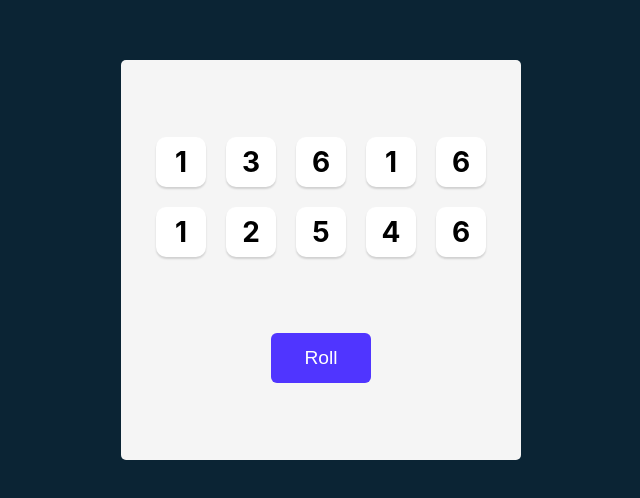
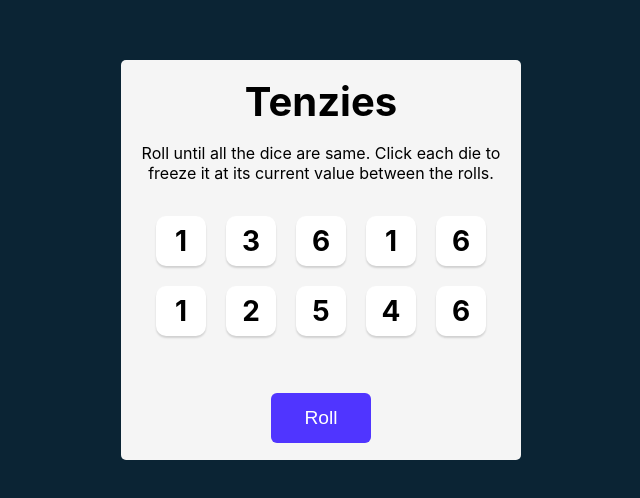
Before and after one commit to Aktagh1234/tenzies, a React (Vite) app in the folder my-tenzies-game/: page / in a window 1280 px wide. Shown: the part 140-638 px from the top of the page, without its empty margins (319-959 px from the left). Built offline with nearby package versions, Linux system fonts and the light colour scheme.

Commit message:
Added playing logic

```diff
--- a/my-tenzies-game/src/App.jsx
+++ b/my-tenzies-game/src/App.jsx
@@ -3,8 +3,6 @@ import Die from "./components/Die"
 import { nanoid } from "nanoid"
 
 export default function App(){
-
-
 
     const[dice, setDice] = useState(generateAllNewDice())
 
@@ -19,13 +17,36 @@ export default function App(){
     }
 
     function rollDice(){
-        setDice(generateAllNewDice)
+        setDice(oldDice => oldDice.map(die =>
+            die.isHeld ?
+            die :
+            {...die, value:Math.ceil(Math.random()*6)}
+        ))
     }
 
-    const diceElements = dice.map(dieObj => <Die key={dieObj.id} value={dieObj.value} />)
+    function hold(id){
+        setDice(oldDice => oldDice.map(die=> die.id === id ?
+                {...die, isHeld: !die.isHeld}:
+                die
+            )
+        )
+    }
+
+    const diceElements = dice.map(dieObj => (
+        <Die
+            key={dieObj.id}
+            value={dieObj.value}
+            isHeld={dieObj.isHeld}
+            hold = {() => hold(dieObj.id)}
+            id = {dieObj.id}
+        />)
+    )
 
     return (
         <main>
+            <h1 className="title">Tenzies</h1>
+            <p className="instructions">Roll until all the dice are same. Click each die to freeze
+            it at its current value between the rolls.</p>
             <div className="dice-container">
                 {diceElements}
             </div>
--- a/my-tenzies-game/src/components/Die.jsx
+++ b/my-tenzies-game/src/components/Die.jsx
@@ -1,5 +1,13 @@
 export default function Die(props) {
+
+  const styles = {
+    backgroundColor: props.isHeld ? "#59E391" : "white"
+  }
+
   return (
-    <button>{props.value}</button>
+    <button
+      style={styles}
+      onClick={props.hold}
+    >{props.value}</button>
   )
 }
--- a/my-tenzies-game/src/index.css
+++ b/my-tenzies-game/src/index.css
@@ -32,10 +32,23 @@ main{
   justify-content: space-evenly;
 }
 
+.title{
+  font-size: 40px;
+  margin: 0;
+}
+
+.instructions{
+  font-family: Inter, sans-serif;
+  font-weight: 400;
+  margin-top: 0;
+  text-align: center;
+}
+
 .dice-container{
   display: grid;
   grid-template: auto auto/ repeat(5,1fr);
   gap: 20px;
+  margin-bottom: 40px;
 }
 
 button{
```
